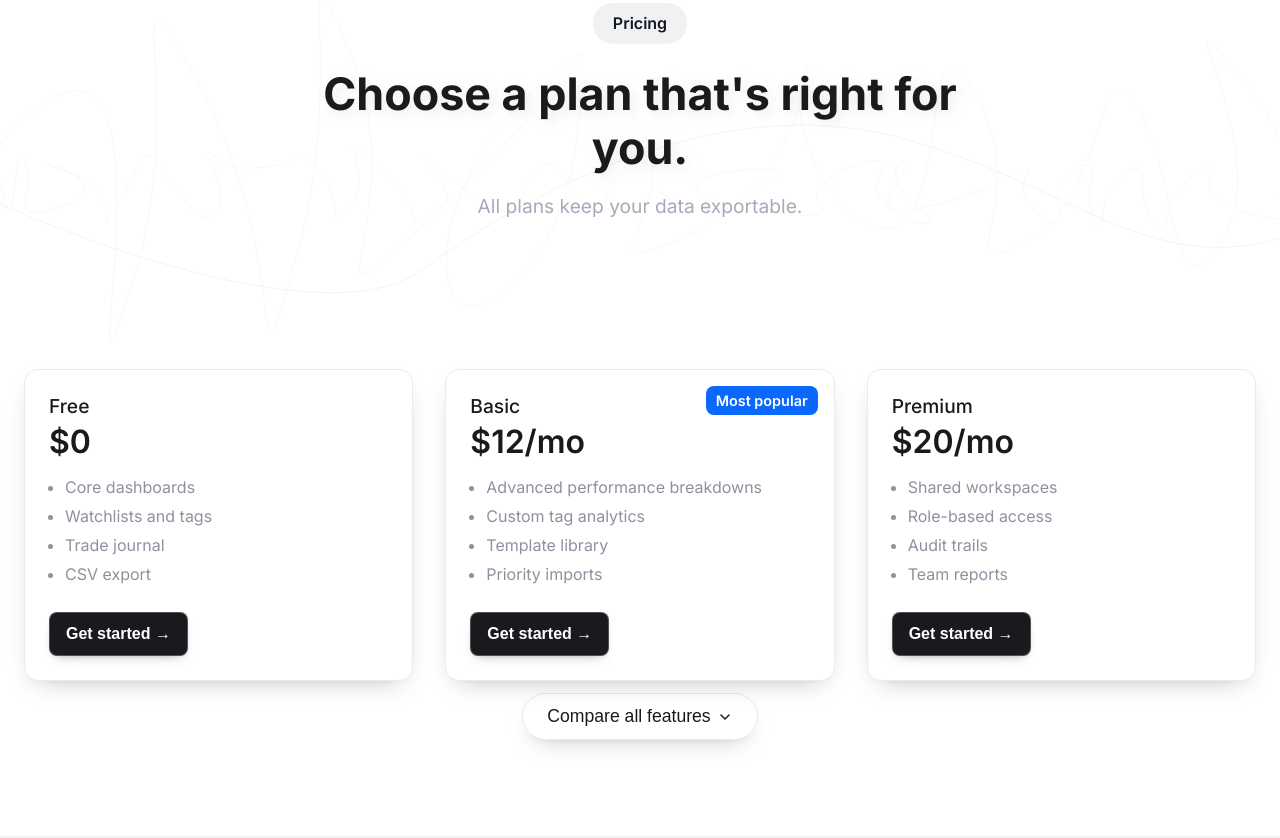
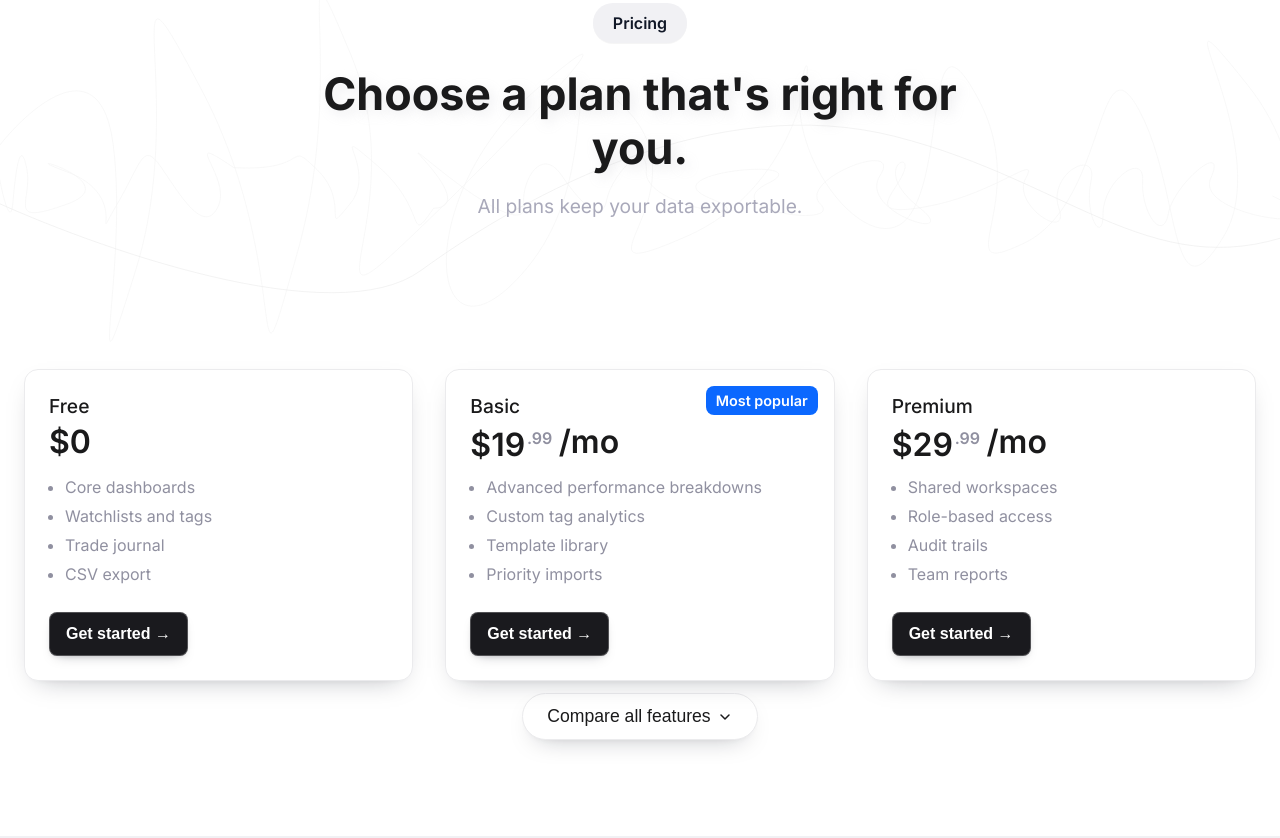
Before and after one commit to Ianardo/finfavorite-landing, a website built with Vite: page index.html in a window 1280 px wide. Shown: the part 7540-8378 px from the top of the page. Built offline with nearby package versions, Linux system fonts and the light colour scheme; animation ran at ten frames a second.

Commit message:
Price styling updates

```diff
--- a/index.html
+++ b/index.html
@@ -581,7 +581,7 @@
                     <div class="pricing-badge" aria-hidden="true">Most popular</div>
                     <header class="pricing-card__header">
                         <h3 id="plan-basic">Basic</h3>
-                        <p class="pricing-price">$12<span class="pricing-price__unit">/mo</span></p>
+                        <p class="pricing-price"><span class="pricing-price__amount"><span class="pricing-price__whole">$19</span><span class="pricing-price__cents">.99</span></span><span class="pricing-price__unit">/mo</span></p>
                     </header>
 
                     <ul class="pricing-features">
@@ -599,7 +599,7 @@
                 <article class="pricing-card" aria-labelledby="plan-premium">
                     <header class="pricing-card__header">
                         <h3 id="plan-premium">Premium</h3>
-                        <p class="pricing-price">$20<span class="pricing-price__unit">/mo</span></p>
+                        <p class="pricing-price"><span class="pricing-price__amount"><span class="pricing-price__whole">$29</span><span class="pricing-price__cents">.99</span></span><span class="pricing-price__unit">/mo</span></p>
                     </header>
 
                     <ul class="pricing-features">
--- a/src/style.css
+++ b/src/style.css
@@ -723,10 +723,30 @@ section#pricing {
 }
 
 .pricing-price {
+    display: inline-flex;
+    align-items: flex-end;
+    gap: 0.2em;
     font-size: 2.0rem;
     font-weight: var(--fw-semibold);
     color: var(--text);
     margin: 4px 0 0 0;
+}
+
+.pricing-price__amount {
+    position: relative;
+    display: inline-block;
+    padding-right: 0.85em;
+    line-height: 1;
+}
+
+.pricing-price__cents {
+    position: absolute;
+    top: 0.05em;
+    right: 0;
+    font-size: 0.5em;
+    font-weight: inherit;
+    color: var(--dark-med-gray);
+    line-height: 1;
 }
 
 .pricing-features {
```
